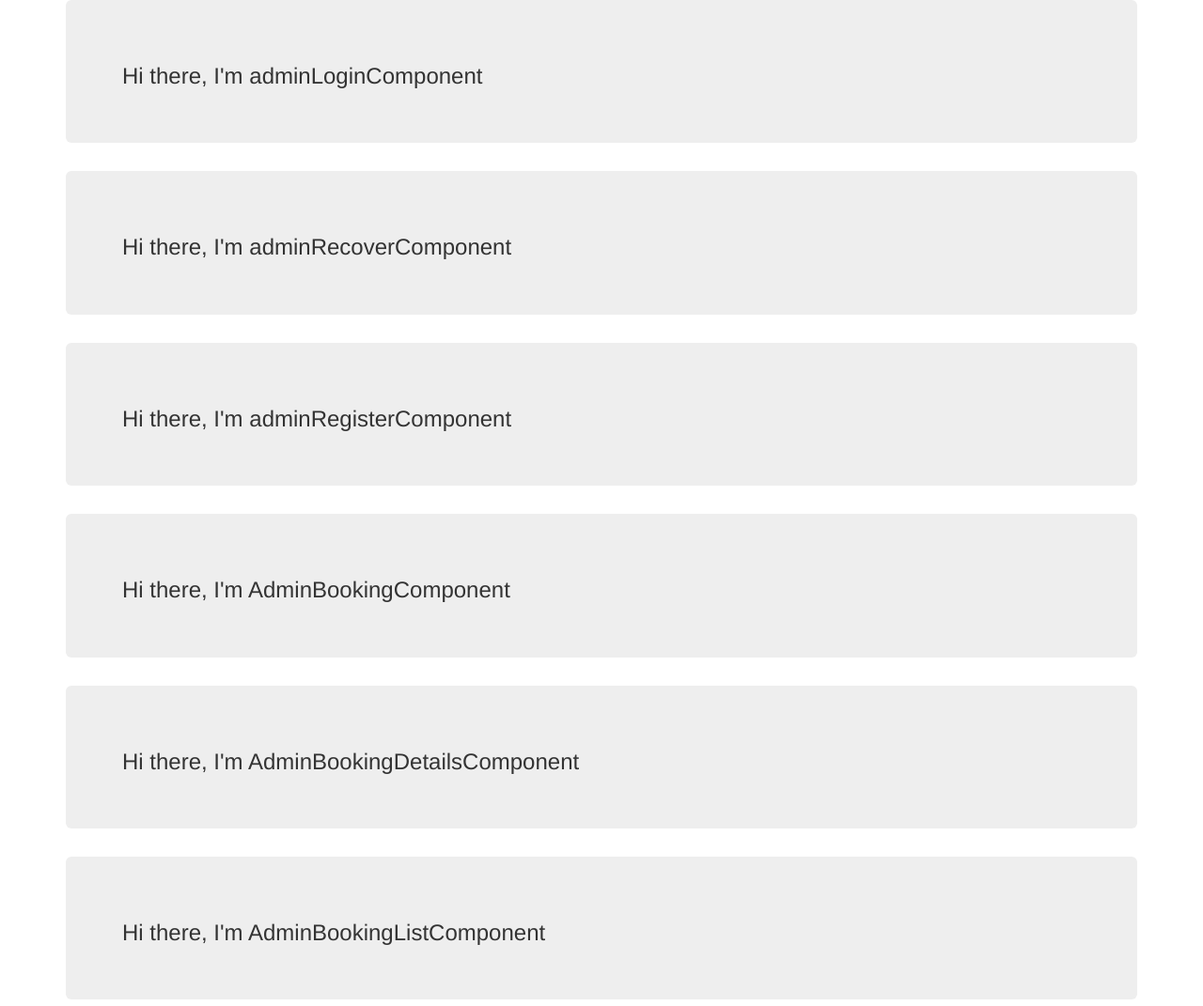
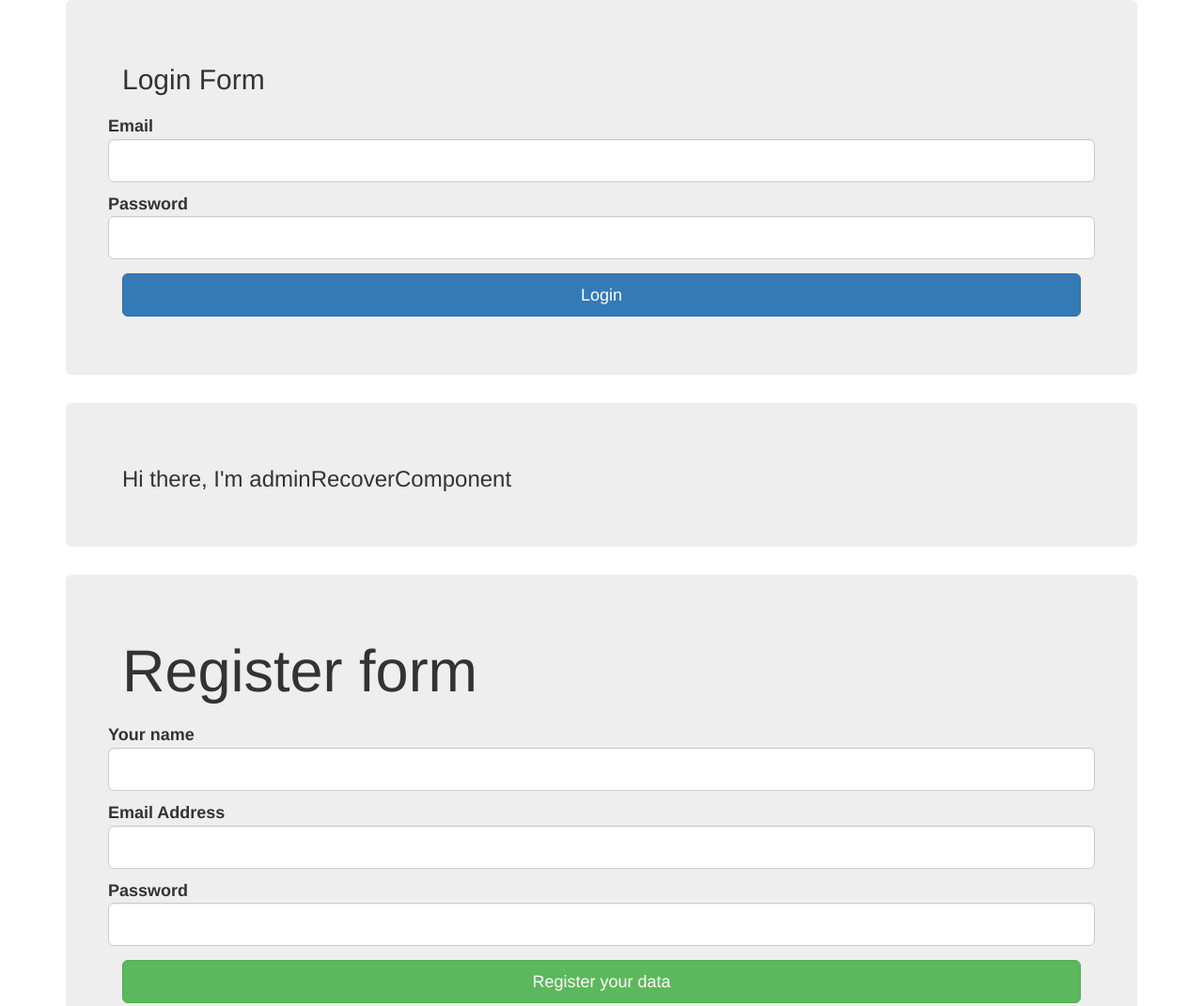
Before and after one commit to silviuhoza/booking-app, a website built with webpack: page app/index.html in a window 1280 px wide. Shown: the top 1071 px of the page at 94% size. Built offline with nearby package versions, Linux system fonts and the light colour scheme; some packages are replaced by stand-ins of ours.

Commit message:
adding the login form and the register form

```diff
--- a/app/Admin/Auth/AdminLogin/AdminLogin.component.js
+++ b/app/Admin/Auth/AdminLogin/AdminLogin.component.js
@@ -3,11 +3,27 @@ import componentStyles from './AdminLogin.scss'
 
 class AdminLoginController {
     constructor() {
-        this.componentName = 'adminLoginComponent';
+        this.componentName = 'Login Form';
+        this.admin = {
+
+        };
     }
 
     $onInit() {
-        console.log('hi there, I am', this.componentName);
+        // console.log('hi there, I am', this.componentName);
+
+    }
+
+
+
+
+    onSubmit(event) {
+        event.preventDefault();
+        console.log(this.admin);
+
+        document.getElementById('email').value = '';
+        document.getElementById('password').value = '';
+
     }
 }
 
--- a/app/Admin/Auth/AdminLogin/AdminLogin.template.html
+++ b/app/Admin/Auth/AdminLogin/AdminLogin.template.html
@@ -1,3 +1,22 @@
 <div class="jumbotron">
-  <h3>Hi there, I'm {{ $ctrl.componentName }}</h3>
+<h2>  {{ $ctrl.componentName }}</h2>
+  <form class="form-horizontal" ng-submit="$ctrl.onSubmit($event)">
+
+    <div class="form-group form-group-lg">
+
+      <label class="control-label" for="">Email </label>
+
+      <input id="email" class="form-control  " type="email" ng-model="$ctrl.admin.email">
+
+      <label class="control-label" for="">Password  </label>
+
+      <input id="password" class="form-control " type="password" ng-model="$ctrl.admin.password">
+
+    </div>
+    <!-- <h4>Your email is: {{$ctrl.admin.email}}</h4>
+    <h4>Your password is: {{$ctrl.admin.password}}</h4> -->
+    <button type="button" class="btn btn-primary btn-lg btn-block ">Login</button>
+  </form>
+
+
 </div>
--- a/app/Admin/Auth/AdminRecover/AdminRecover.component.js
+++ b/app/Admin/Auth/AdminRecover/AdminRecover.component.js
@@ -4,10 +4,11 @@ import componentStyles from './AdminRecover.scss'
 class AdminRecoverController {
     constructor() {
         this.componentName = 'adminRecoverComponent';
+
     }
 
     $onInit() {
-        console.log('hi there, I am', this.componentName);
+        // console.log('hi there, I am', this.componentName);
     }
 }
 
--- a/app/Admin/Auth/AdminRegister/AdminRegister.component.js
+++ b/app/Admin/Auth/AdminRegister/AdminRegister.component.js
@@ -3,11 +3,26 @@ import componentStyles from './AdminRegister.scss'
 
 class AdminRegisterController {
     constructor() {
-        this.componentName = 'adminRegisterComponent';
+        this.componentName = 'Register form';
+        this.user = {
+
+        };
     }
 
     $onInit() {
-        console.log('hi there, I am', this.componentName);
+        // console.log('hi there, I am', this.componentName);
+    }
+
+    register(event) {
+        event.preventDefault();
+
+        console.log(this.user);
+
+        document.getElementById('registerName').value = '';
+        document.getElementById('registerEmail').value = '';
+        document.getElementById('registerPassword').value = '';
+
+
     }
 }
 
--- a/app/Admin/Auth/AdminRegister/AdminRegister.template.html
+++ b/app/Admin/Auth/AdminRegister/AdminRegister.template.html
@@ -1,3 +1,22 @@
 <div class="jumbotron">
-  <h3>Hi there, I'm {{ $ctrl.componentName }}</h3>
+  <h1>{{ $ctrl.componentName }}</h1>
+  <form class="form-horizontal" ng-submit="$ctrl.register($event)">
+
+    <div class="form-group form-group-lg">
+
+      <label for="" class="control-label">Your name</label>
+
+      <input id="registerName" type="text" class="form-control" ng-model="$ctrl.user.name">
+
+      <label for="" class="control-label">Email Address</label>
+
+      <input id="registerEmail" type="email" class="form-control" ng-model="$ctrl.user.email">
+
+      <label for="" class="control-label">Password</label>
+
+      <input id="registerPassword" type="password" class="form-control" ng-model="$ctrl.user.password">
+
+    </div>
+    <button class="btn btn-block btn-success btn-lg"> Register your data</button>
+  </form>
 </div>
--- a/app/Admin/Booking/AdminBooking/AdminBooking.component.js
+++ b/app/Admin/Booking/AdminBooking/AdminBooking.component.js
@@ -7,7 +7,7 @@ class AdminBookingController {
     }
 
     $onInit() {
-        console.log('hi there, I am', this.componentName);
+        // console.log('hi there, I am', this.componentName);
     }
 }
 
--- a/app/Admin/Booking/AdminBookingDetails/AdminBookingDetails.component.js
+++ b/app/Admin/Booking/AdminBookingDetails/AdminBookingDetails.component.js
@@ -7,7 +7,7 @@ class AdminBookingDetailsController {
     }
 
     $onInit() {
-        console.log('hi there, I am', this.componentName);
+        // console.log('hi there, I am', this.componentName);
     }
 }
 
--- a/app/Admin/Booking/AdminBookingList/AdminBookingList.component.js
+++ b/app/Admin/Booking/AdminBookingList/AdminBookingList.component.js
@@ -7,7 +7,7 @@ class AdminBookingListController {
     }
 
     $onInit() {
-        console.log('hi there, I am', this.componentName);
+        // console.log('hi there, I am', this.componentName);
     }
 }
 
```
Also changed, not shown: 1 other file.
